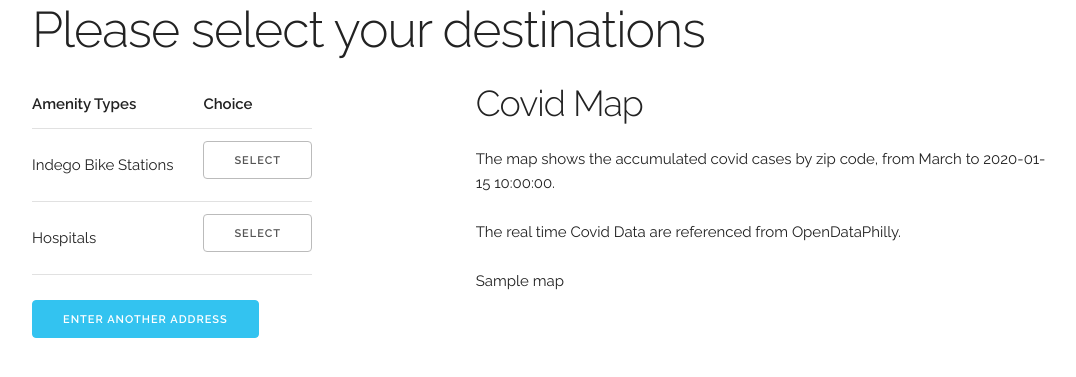
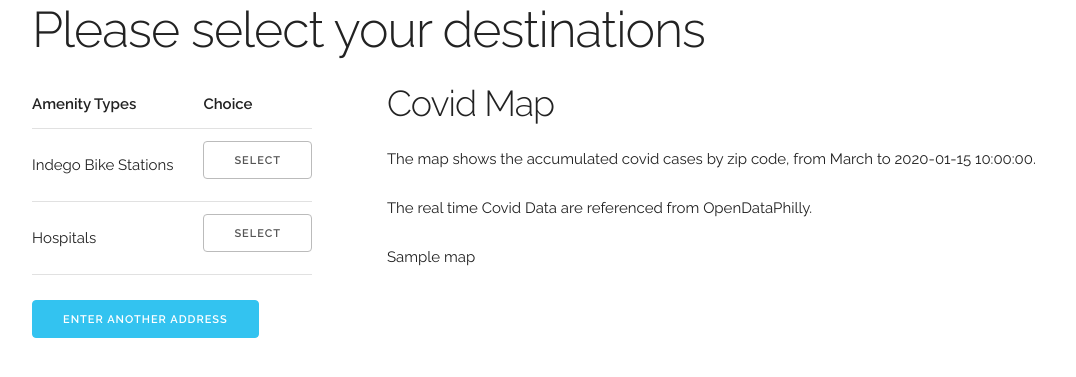
Before and after one commit to jiaxuanlyu/final-project-jiaxuan-chi, a Flask app: template templates/page2.html in a window 1280 px wide. Shown: the top 377 px of the page, without its empty margins (96-1172 px from the left). Run offline with Flask 2, Linux system fonts and the light colour scheme; the template is opened without the code that fills it: most values are stand-ins (such as "Sample title", 1, 10 or a date in 2020).

Commit message:
Update page2.html

```diff
--- a/templates/page2.html
+++ b/templates/page2.html
@@ -24,7 +24,7 @@
   <link rel="stylesheet" href="{{ url_for('static', filename='css/style.css') }}">
   <style>
   .container {
-      max-width: 1280px;
+      max-width: 1380px;
   }
 
   </style>
@@ -45,7 +45,7 @@
         <section class="section">
             <div class="container">
               <div class="row">
-                  <div class="five columns address-list">
+                  <div class="four columns address-list">
                     <table>
                         <thead>
                             <th>Amenity Types</th>
@@ -67,7 +67,7 @@
                     </table>
                 </div>
 
-                <div id="covid map" class="seven columns">
+                <div id="covid map" class="eight columns">
                     <h3>Covid Map</h3>
                     <p>The map shows the accumulated covid cases by zip code, from March to {{curr_time}}.</p>
                     <p>The real time Covid Data are referenced from OpenDataPhilly.</p>
```
